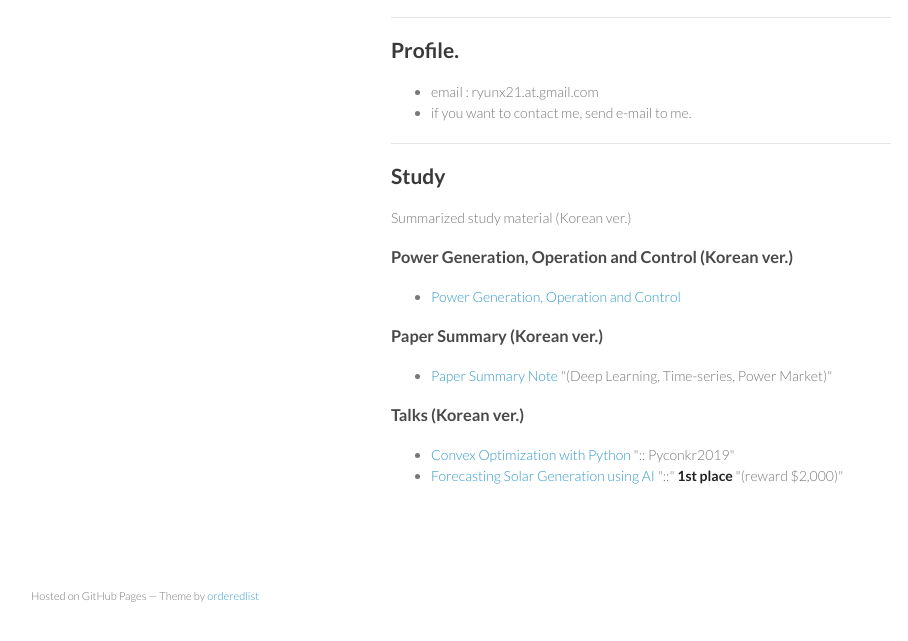
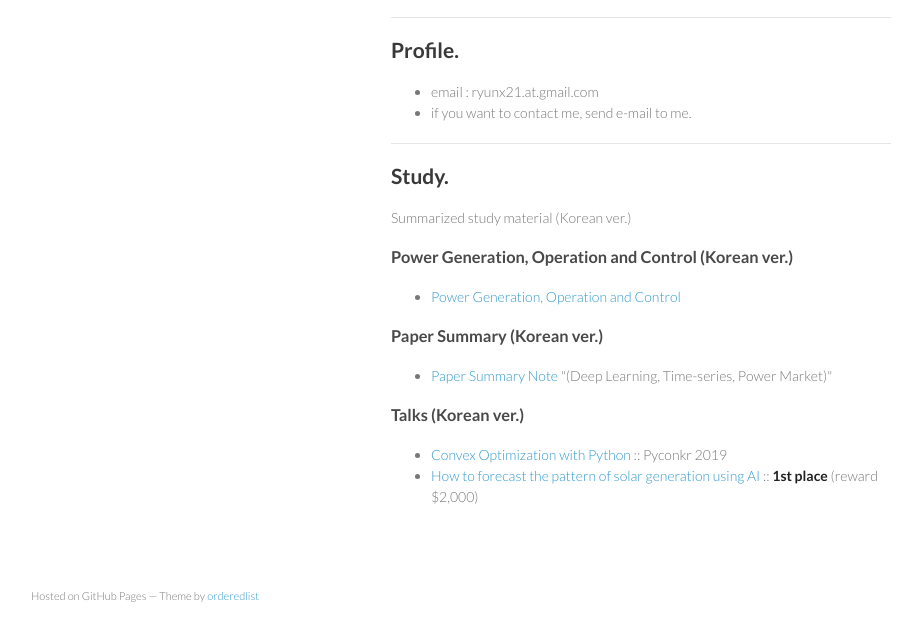
Before and after one commit to ryuncha/ryuncha.github.io, a plain HTML site: page index.html in a window 1280 px wide. Shown: the part 125-766 px from the top of the page, without its empty margins (179-1087 px from the left). Drawn offline with Linux system fonts and the light colour scheme.

Commit message:
Update index.html

```diff
--- a/index.html
+++ b/index.html
@@ -38,7 +38,7 @@
         <hr>
 
         <h2>
-          <a id="study" class="anchor" href="#study" aria-hidden="true"><span class="octicon octicon-link"></span></a>Study
+          <a id="study" class="anchor" href="#study" aria-hidden="true"><span class="octicon octicon-link"></span></a>Study.
         </h2>
 
         <p>Summarized study material (Korean ver.)</p>
@@ -58,12 +58,12 @@
         <h3>Talks (Korean ver.)</h3>
         <ul>
           <li><a href="https://youtu.be/795qp7wuI1k">Convex Optimization with Python</a>
-            ":: Pyconkr2019"
+            :: Pyconkr 2019
           </li>
-          <li><a href="https://youtu.be/_xJtHI4Sjwk">Forecasting Solar Generation using AI </a>
-            "::"
+          <li><a href="https://youtu.be/_xJtHI4Sjwk">How to forecast the pattern of solar generation using AI </a>
+            ::
             <strong>1st place</strong>
-            "(reward $2,000)"
+            (reward $2,000)
           </li>
         </ul>
 
```
